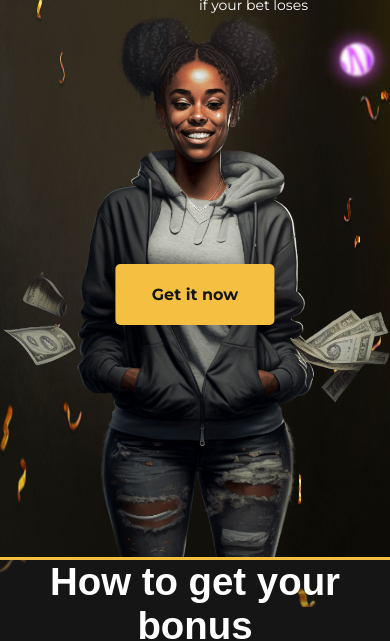
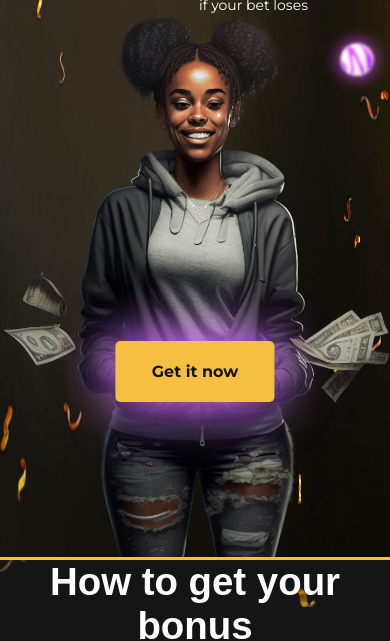
Before and after one commit to ArtemKsmake/LendingCashBack.github.io, a plain HTML site: page index.html in a window 390 px wide. Shown: the part 214-855 px from the top of the page. Drawn offline with Linux system fonts and the light colour scheme.

Commit message:
Update style.scss
Update style.scss
-backgraud-hover btn on media 775px
-padding title with steps-block

```diff
--- a/style.css
+++ b/style.css
@@ -138,6 +138,8 @@ picture {
 @media (max-width: 775px) {
   .btn {
     padding: 21px 52.8px;
+    -webkit-box-shadow: 0px 0px 53.2778px #BF3AFF, 0px 0px 53.2778px rgba(255, 255, 255, 0.6);
+          box-shadow: 0px 0px 53.2778px #BF3AFF, 0px 0px 53.2778px rgba(255, 255, 255, 0.6);
   }
 }
 
@@ -952,7 +954,7 @@ picture {
   .section-invitation__btn {
     padding: 0;
     position: absolute;
-    bottom: 30%;
+    bottom: 20%;
     left: 50%;
     -webkit-transform: translateX(-50%);
             transform: translateX(-50%);
@@ -1134,6 +1136,7 @@ picture {
   font-size: 96px;
   font-weight: 700;
   color: #FFFFFF;
+  padding: 0 10%;
 }
 
 @media (max-width: 1800px) {
```
